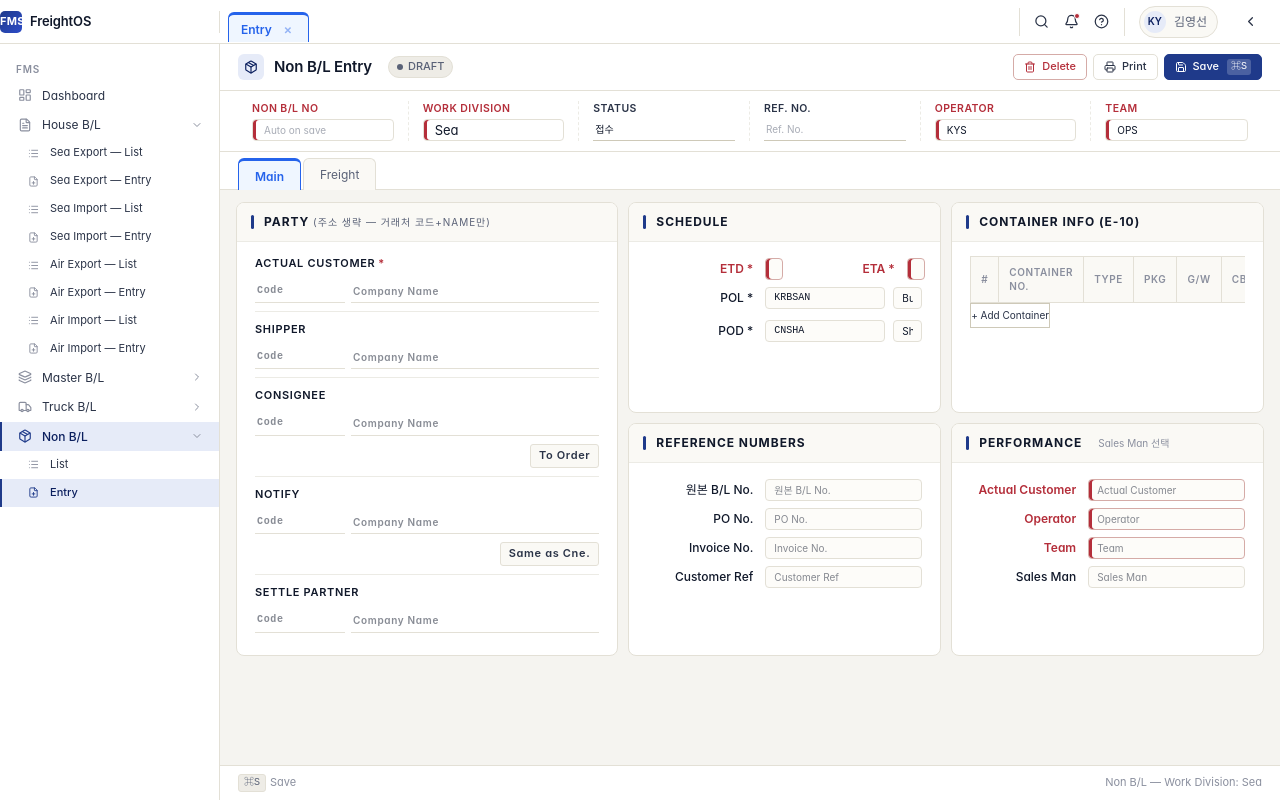
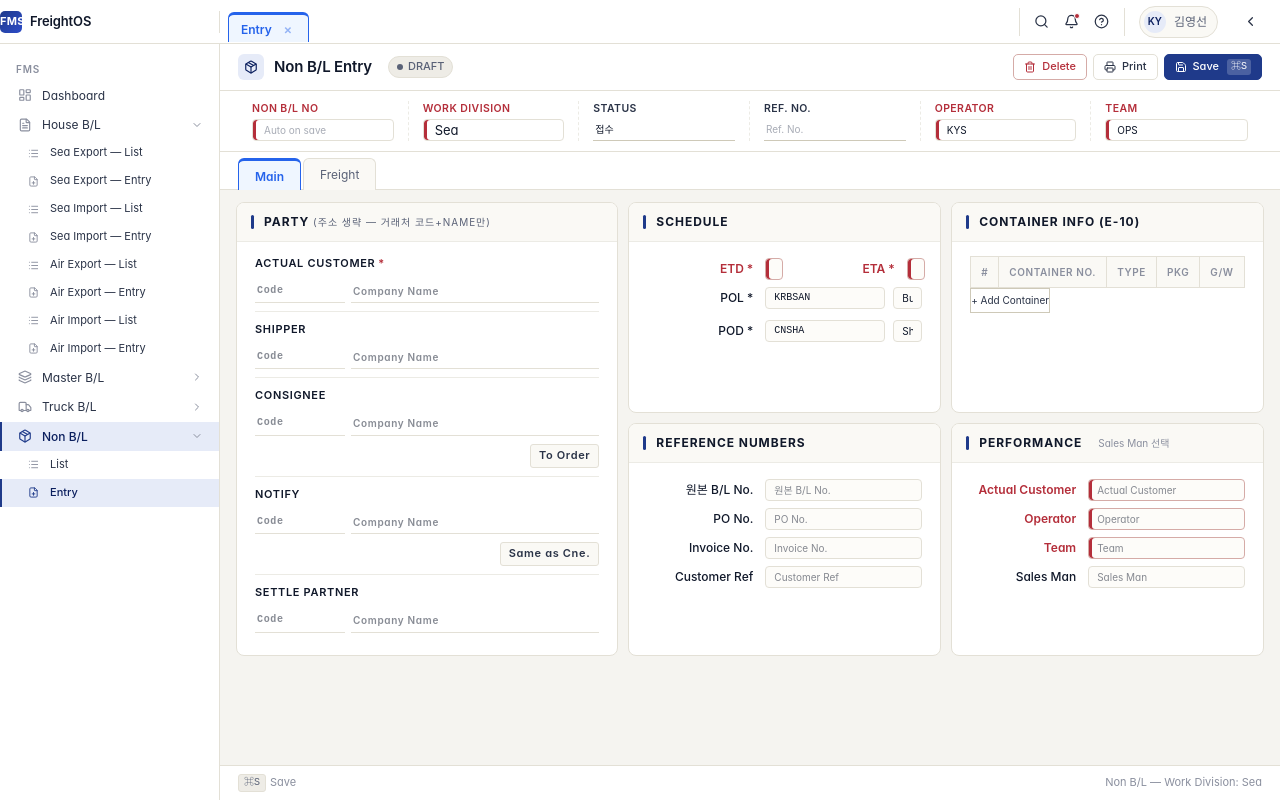
Before and after one commit to rerun1129/legacy-to-next, a Next.js app in the folder front-end/: page /fms/non-bl/new in a window 1280 px wide. Built offline with nearby package versions, Linux system fonts and the light colour scheme.

Commit message:
style: update .grid width to max-content and remove .grid--list min-width

```diff
--- a/front-end/src/app/globals.css
+++ b/front-end/src/app/globals.css
@@ -612,7 +612,7 @@ a { color: inherit; text-decoration: none; }
    Data grids
    ========================================================= */
 .grid {
-  width: 100%;
+  width: max-content;
   border-collapse: collapse; /* collapse로 헤더/바디 컬럼 경계선 일치 */
   table-layout: fixed;
   font-size: var(--fs-xs);
@@ -1110,7 +1110,7 @@ td.is-num .grid__cell-input { text-align: right; font-family: var(--font-mono);
 .panel--list .panel__body--flush { flex: 1; min-height: 0; display: flex; }
 
 .list-wrap { flex: 1; min-height: 0; overflow: auto; background: var(--surface); }
-.grid--list { width: max-content; min-width: 100%; border-collapse: separate; border-spacing: 0; table-layout: fixed; }
+.grid--list { width: max-content; border-collapse: separate; border-spacing: 0; table-layout: fixed; }
 .grid--list thead { position: sticky; top: 0; z-index: 2; }
 .grid--list thead th { background: var(--surface-2); font-size: 10px; font-weight: 600; color: var(--ink-3); letter-spacing: 0.04em; text-transform: uppercase; border-bottom: 1px solid var(--border-strong); border-right: 1px solid var(--divider); padding: 8px 10px; white-space: nowrap; }
 .grid--list thead th.is-sorted { background: var(--accent-soft); color: var(--accent-ink); }
```
